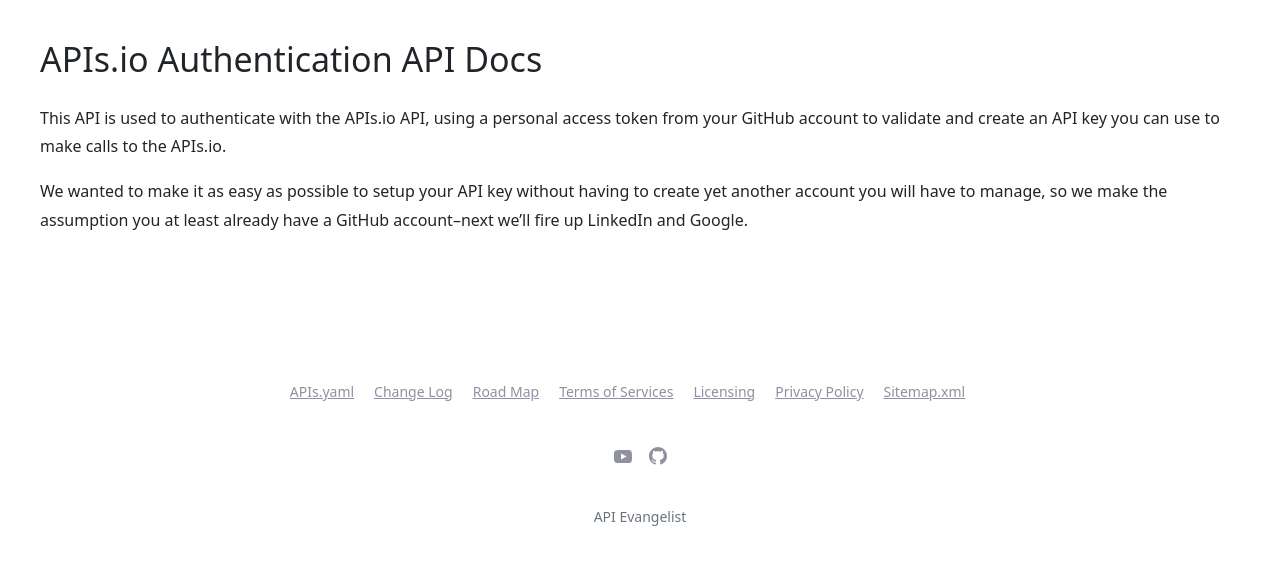
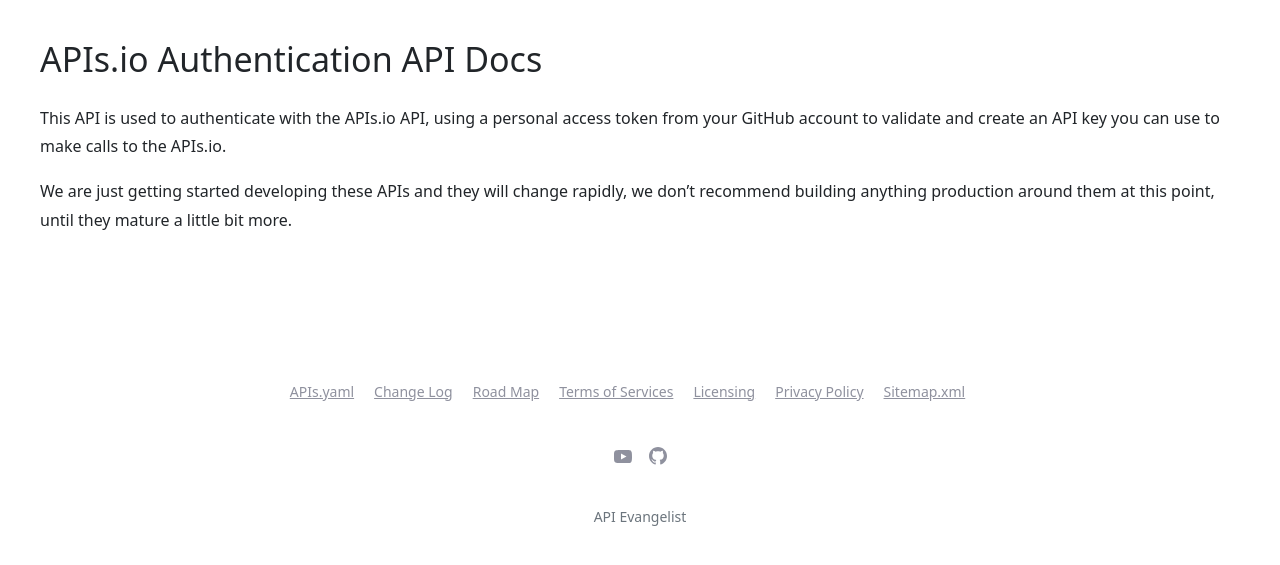
Before and after one commit to api-search/apis-io-authentication, a Jekyll site: the page built from index.md, in a window 1280 px wide, cut to the strip 184-749 px from the top of the page. Built offline with Jekyll 4.4.1, drawn with Linux system fonts in a browser that asks for light colours; a script that is not in the unit is left out.

Commit message:
update nav and docs

```diff
--- a/_includes/navbar.html
+++ b/_includes/navbar.html
@@ -3,7 +3,7 @@
         <div class="uk-container">
             <div data-uk-navbar>
                 <div class="uk-navbar-left">
-                    <a class="uk-navbar-item uk-logo uk-visible@m" href="{{ "/" | relative_url }}">{% if site.logo %}<img src="{{ site.logo }}" alt="{{ site.title | escape }}" width="300">{% else %}{{ site.title | escape }}{% endif %}</a>
+                    <a class="uk-navbar-item uk-logo uk-visible@m" href="{{ "/" | relative_url }}">{% if site.logo %}<img src="{{ site.logo }}" alt="{{ site.title | escape }}" style="width: 175px;margin-right: 20px; margin-left: 150px;">{% else %}{{ site.title | escape }}{% endif %}</a>
                     {% if site.data.translation[site.lang].mobile_nav_docs %}
                         <a class="uk-navbar-toggle uk-hidden@m" href="#offcanvas-docs" data-uk-toggle><span data-uk-navbar-toggle-icon></span> <span class="uk-margin-small-left">{{ site.data.translation[site.lang].mobile_nav_docs }}</span></a>
                     {% else %}
--- a/_layouts/post.html
+++ b/_layouts/post.html
@@ -12,7 +12,7 @@ layout: default
                 {% include post-meta.html %}
             </div>
 
-            <div class="article-content link-primary">
+            <div class="article-content">
                 <center><img src="{{ page.image }}" width="90%" align="center" style="padding: 5px;"></center>
                 {{ content }}
                 {% if site.share.post %}
--- a/index.md
+++ b/index.md
@@ -14,4 +14,5 @@ This API is used to authenticate with the APIs.io API, using a personal access t
         margin: 0px;
     }
 </style>
-We wanted to make it as easy as possible to setup your API key without having to create yet another account you will have to manage, so we make the assumption you at least already have a GitHub account--next we'll fire up LinkedIn and Google.
+
+We are just getting started developing these APIs and they will change rapidly, we don't recommend building anything production around them at this point, until they mature a little bit more.
--- a/paths/token/validation/post/index.js
+++ b/paths/token/validation/post/index.js
@@ -102,7 +102,6 @@ exports.handler = vandium.generic()
                 }
             })();
 
-
           }else{
             var response = {};
             response.username = 'none';
```
Also changed, not shown: _includes/authentication.html (added, +72 -0 lines), images/apis-io.jpg (added), images/diagram-1.jpg (added), images/diagram-2.jpg (added), 2 other files.
